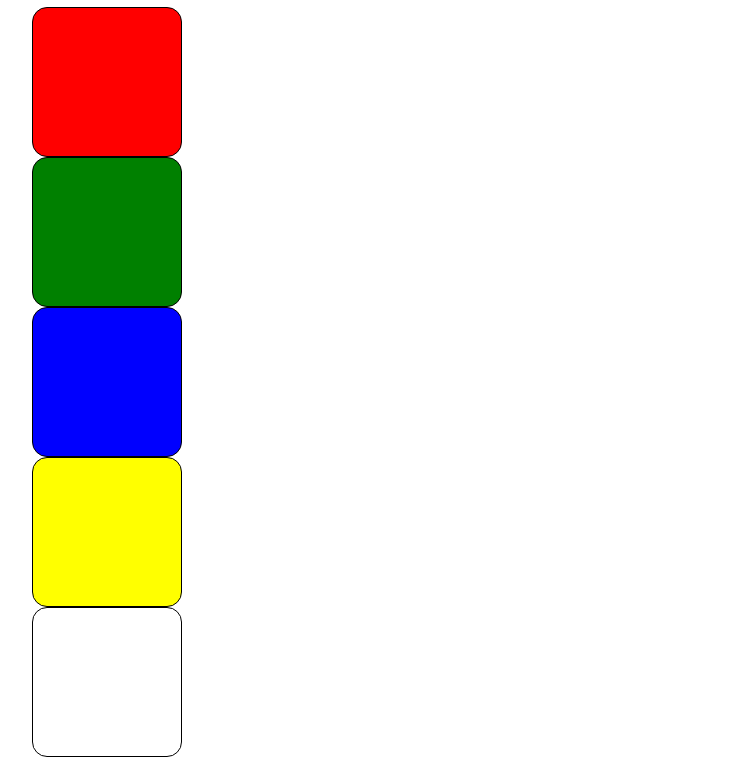
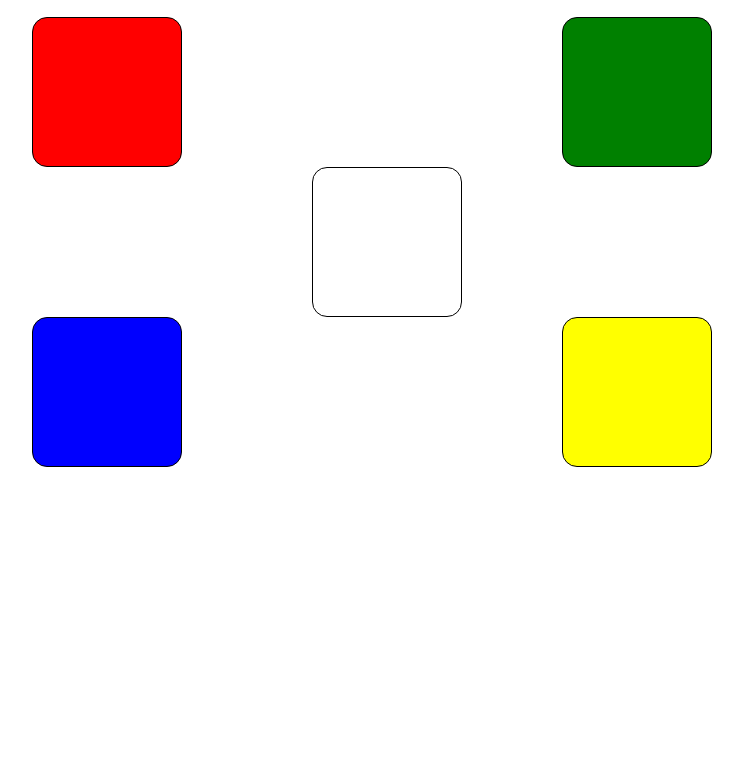
Before and after one commit to JonhFiv5/brain-game, a plain HTML site: page index.html in a window 1280 px wide. Shown: the part 63-820 px from the top of the page, without its empty margins (38-781 px from the left). Drawn offline with Linux system fonts and the light colour scheme.

Commit message:
Aligning buttons

```diff
--- a/css/style.css
+++ b/css/style.css
@@ -1,7 +1,7 @@
 /* Buttons Layout */
 
 .button-base {
-    display: block;
+    position: absolute;
     width: 150px;
     height: 150px;
     border-radius: 10%;
@@ -11,22 +11,30 @@
 
 .red-button {
     background-color: red;
+    top: 80px;
 }
 
 .green-button {
     background-color: green;
+    top: 80px;
+    left: 600px;
+}
+
+.white-button {
+    background-color: white;
+    top: 230px;
+    left: 350px;
 }
 
 .blue-button {
     background-color: blue;
+    top: 380px;
 }
 
 .yellow-button {
     background-color: yellow;
-}
-
-.white-button {
-    background-color: white;
+    top: 380px;
+    left: 600px;
 }
 
 /* Buttons Effects */
```
